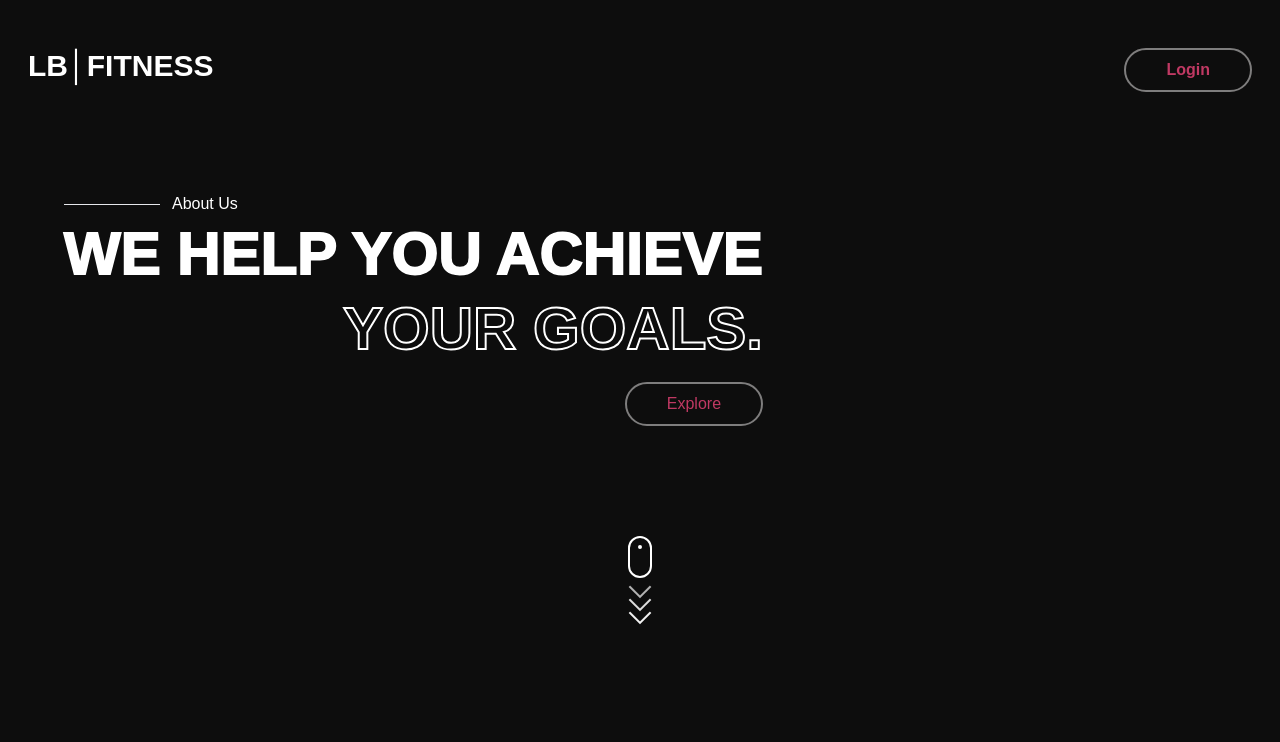
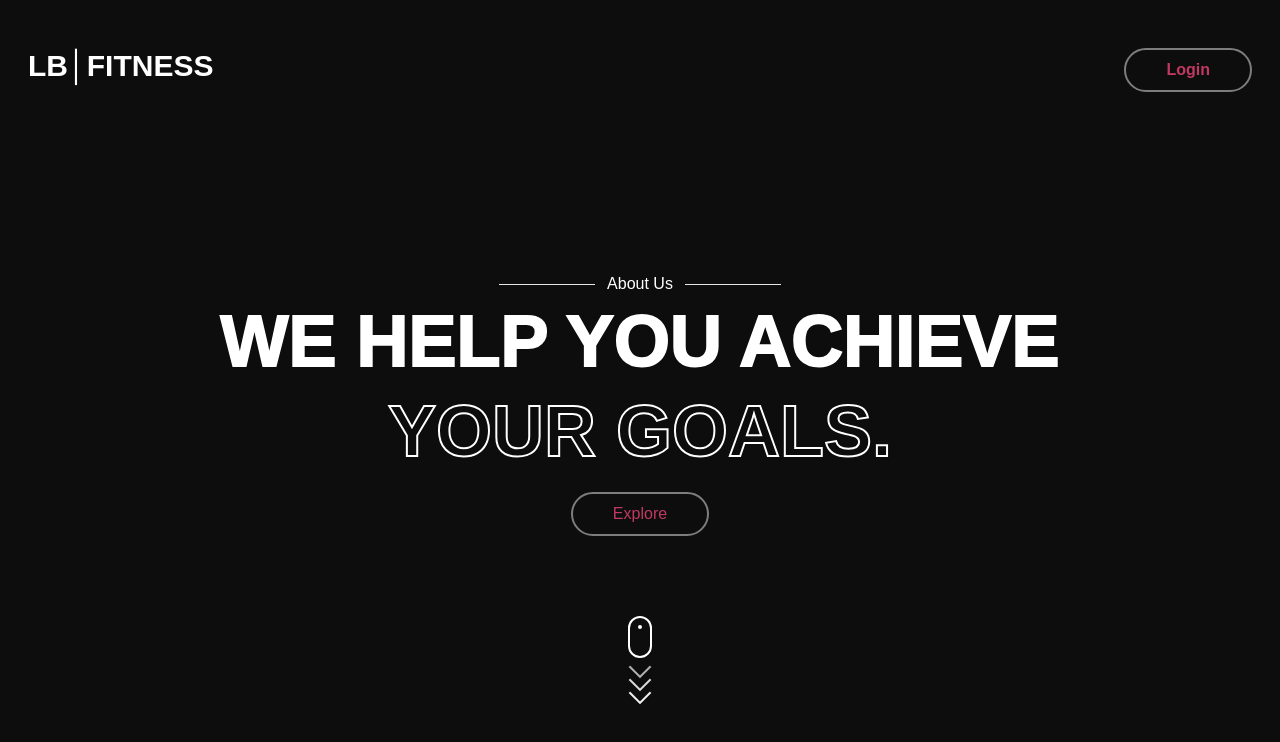
Before and after one commit to lucasjolibois54/lb-fitness, a Next.js app: page /about in a window 1280 px wide. Shown: the top 742 px of the page. Built offline with nearby package versions, Linux system fonts and the light colour scheme.

Commit message:
Update about.js

```diff
--- a/pages/about.js
+++ b/pages/about.js
@@ -1,11 +1,13 @@
 import HomeHeader from '../components/main/homeHeader';
 import Hero from '../components/about/hero';
+
+import TempHero from '../components/about/tempHero';
 
 function about() {
   return (
     <div className='h-screen'>
         <HomeHeader/>
-        <Hero/>
+        <TempHero/>
     </div>
   )
 }
```
